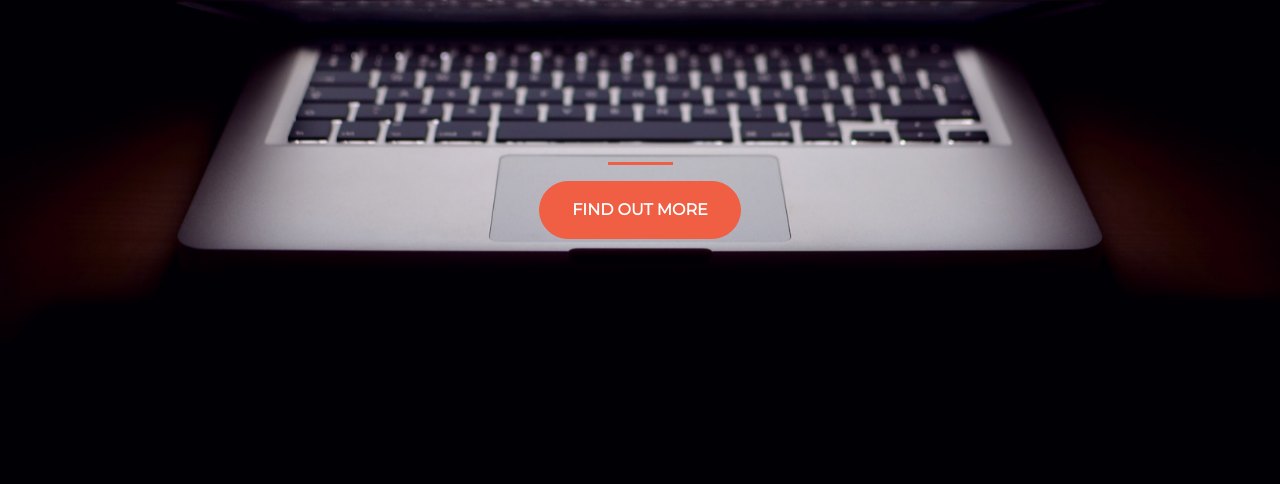
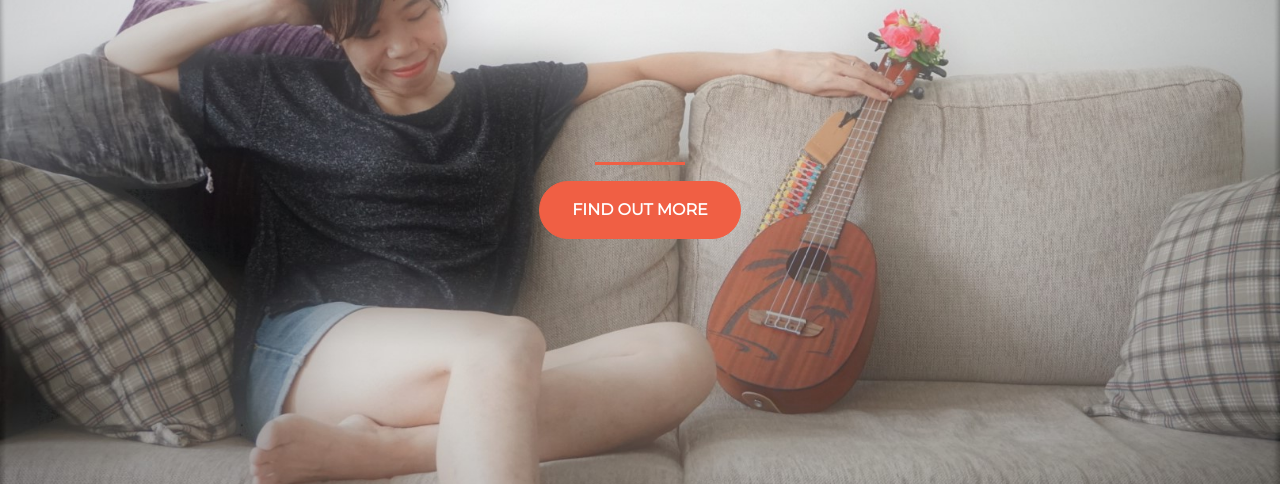
Before and after one commit to mareerray/UkeMaire-LandingPage, a plain HTML site: page index.html in a window 1280 px wide. Shown: the part 316-800 px from the top of the page. Drawn offline with nearby package versions, Linux system fonts and the light colour scheme.

Commit message:
Update style.css

```diff
--- a/style.css
+++ b/style.css
@@ -3,7 +3,7 @@ html {
   width: 100%;
   height: 100%;
   font-family: 'Montserrat', sans-serif;
-  background: url(header.jpg) no-repeat center center fixed;
+  background: url(background.JPG) no-repeat center center fixed;
   -webkit-background-size: cover;
   -moz-background-size: cover;
   -o-background-size: cover;
@@ -18,7 +18,7 @@ h1 {
 hr {
   border-color: #F05F44 ;
   border-width: 3px;
-  max-width: 65px;
+  max-width: 90px;
 }
 
 .buffer {
```
